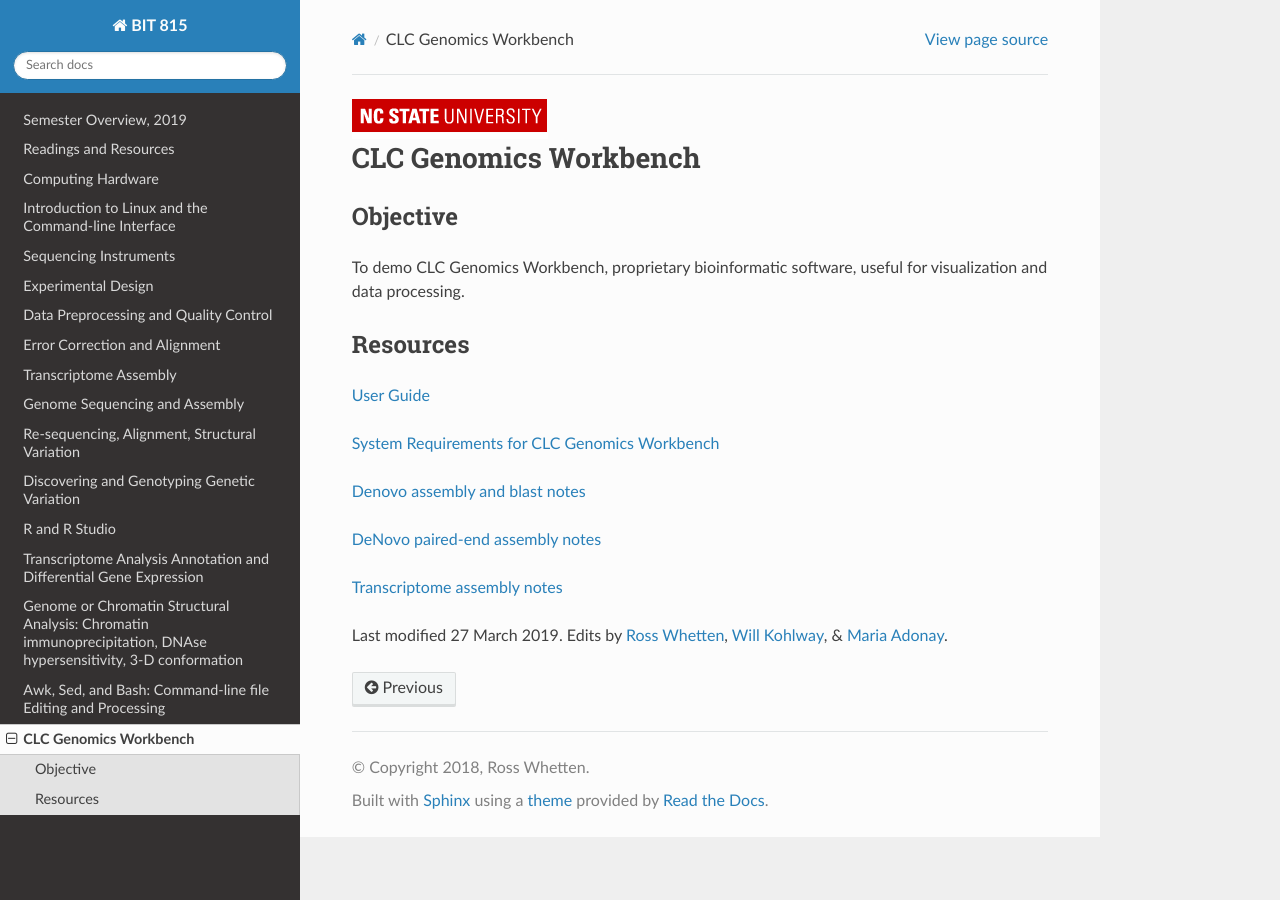
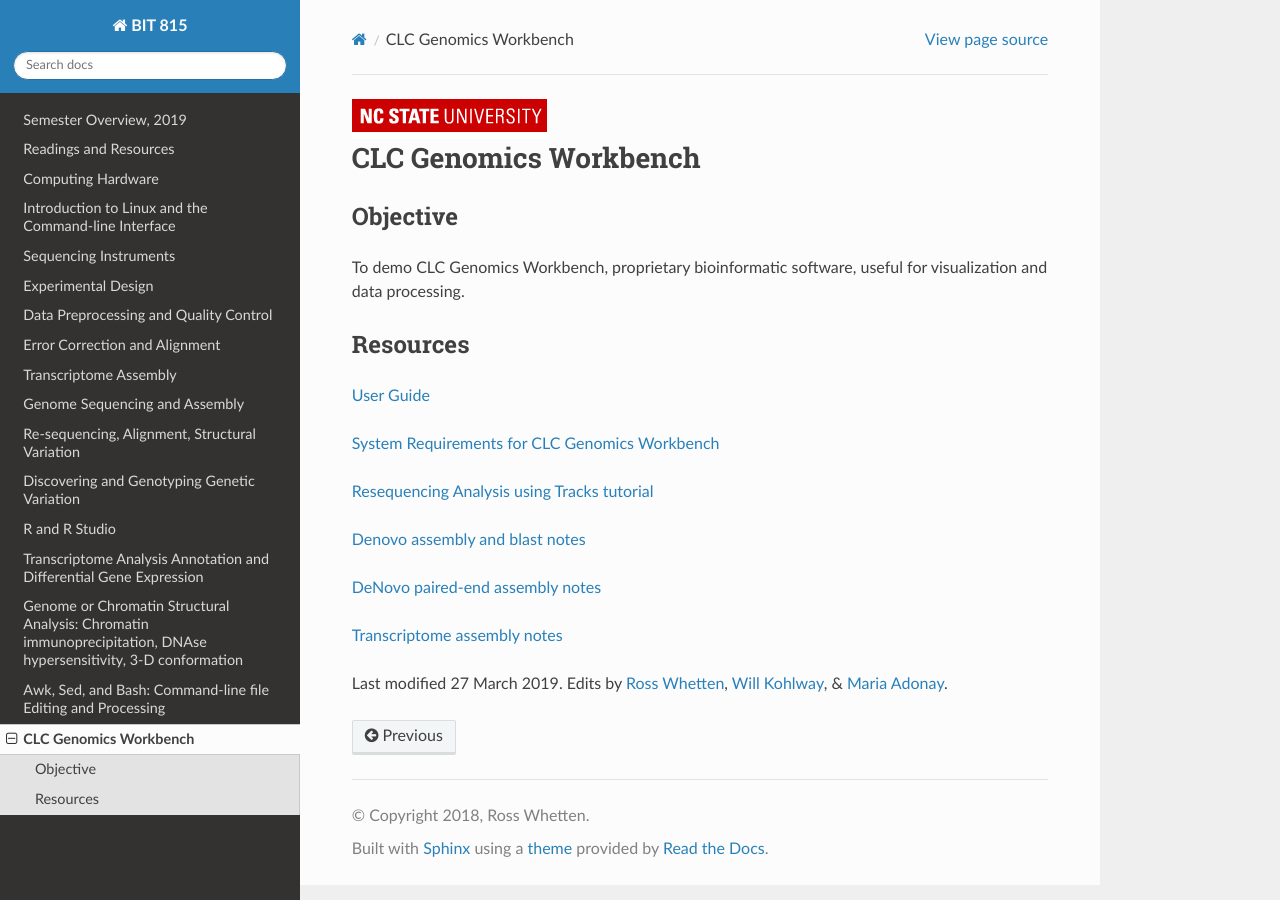
Before and after one commit to rwhetten/DeepSeqAnalysis, a Sphinx documentation site: the page built from docs/source/clc.rst, in a window 1280 px wide. Built offline with Sphinx 7.4.7 and the Read the Docs theme 2.0.0, drawn with Linux system fonts in a browser that asks for light colours.

Commit message:
Update clc.rst

```diff
--- a/docs/source/clc.rst
+++ b/docs/source/clc.rst
@@ -23,6 +23,8 @@
 
 `System Requirements for CLC Genomics Workbench <https://www.qiagenbioinformatics.com/system-requirements/>`_
 
+`Resequencing Analysis using Tracks tutorial <https://drive.google.com/open?id=13pWt0flmxH1cm4gocsSj9qv9hzeO-gPZ>`_
+
 `Denovo assembly and blast notes <https://drive.google.com/open?id=1nNiP249InLhfzAWYPF45JI99GFxLgEAO>`_
 
 `DeNovo paired-end assembly notes <https://drive.google.com/open?id=1wzCL2_oWjLw3kNSZ5UvRsAwskRDZtBm->`_
```
